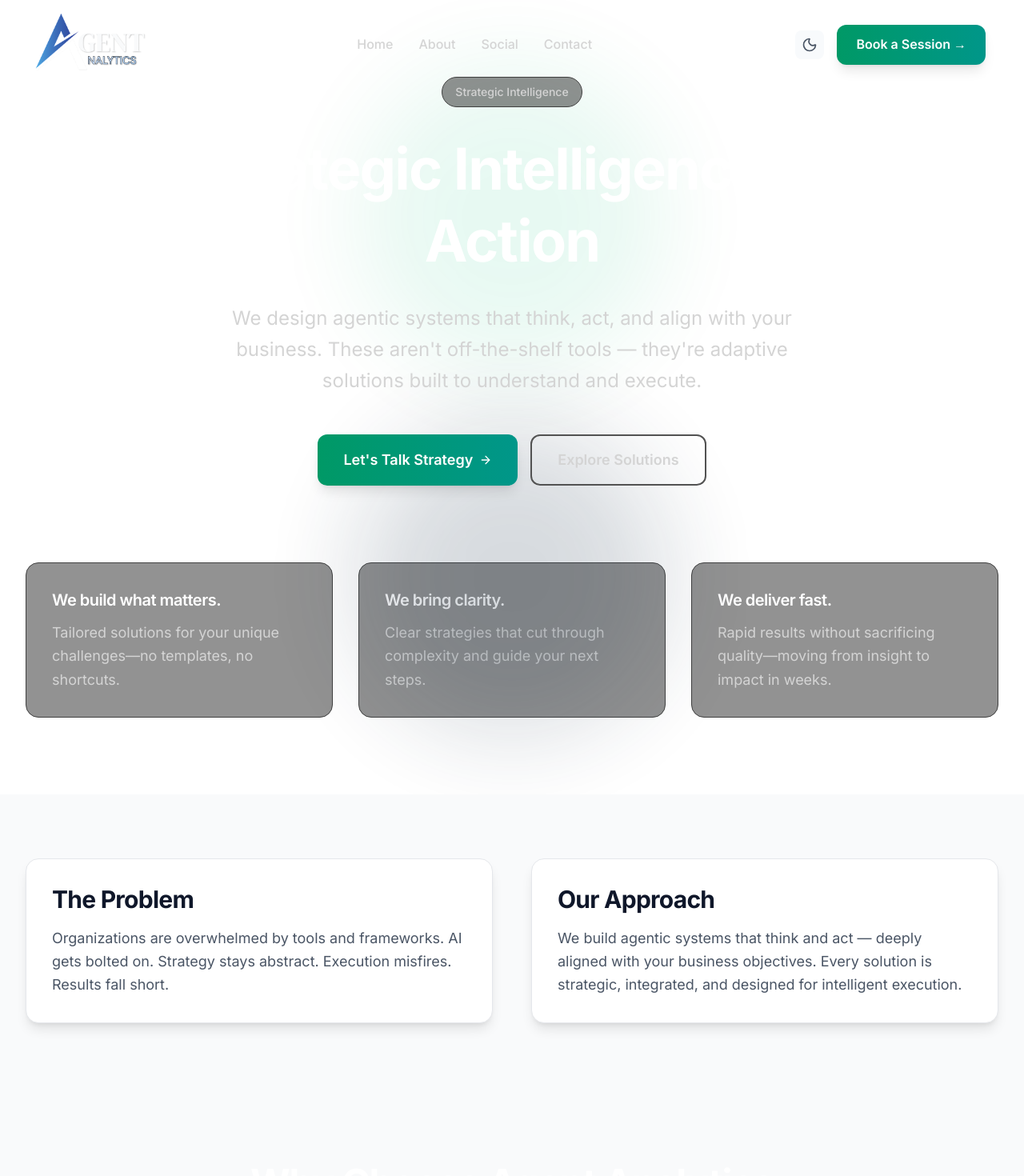
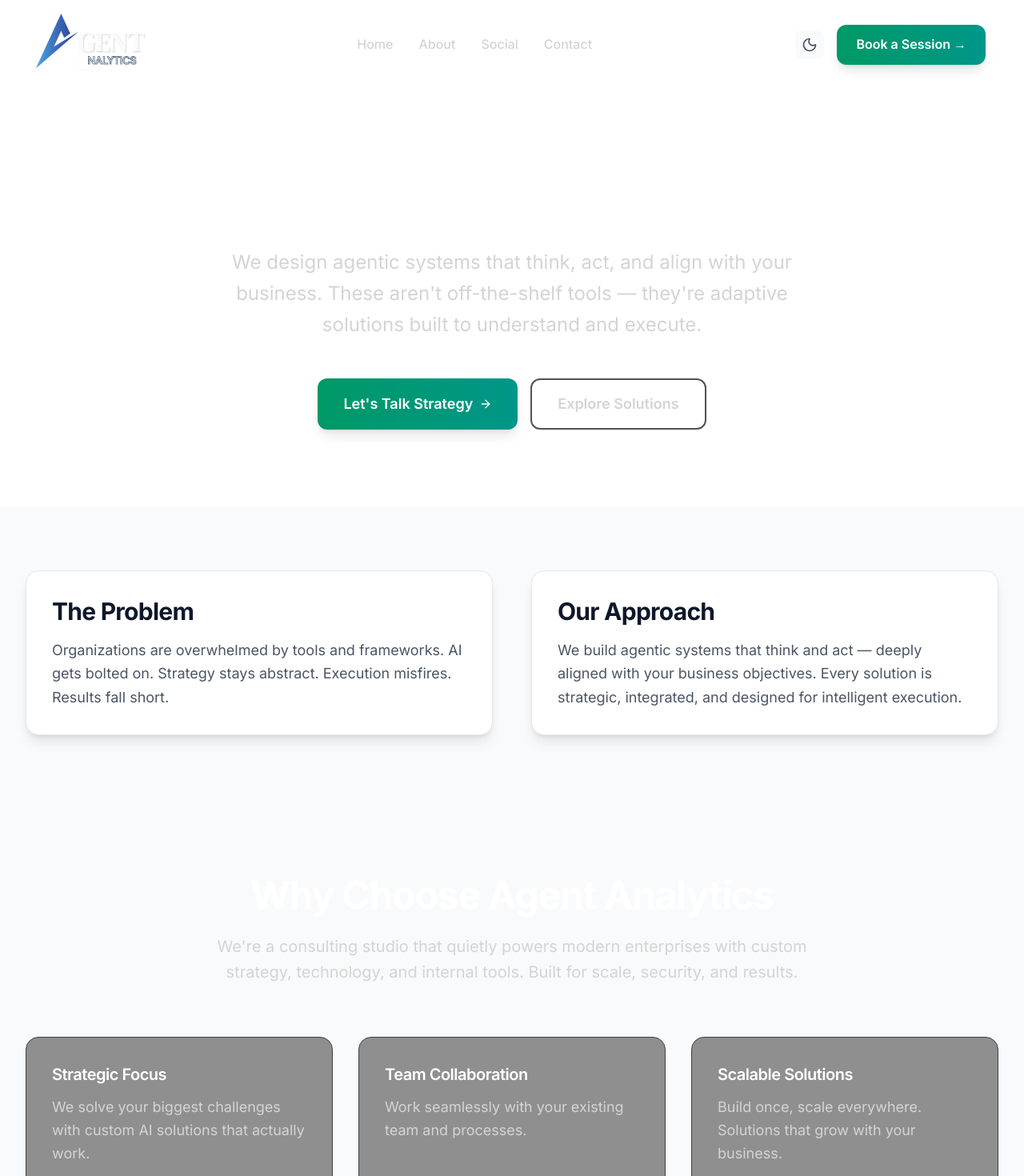
Before and after one commit to AgentAnalytics-ai/agent-analytics-site, a Next.js app: page / in a window 1280 px wide. Shown: the top 1470 px of the page at 80% size. Built offline with nearby package versions, Linux system fonts and the light colour scheme.

Commit message:
fix: Remove Azure jargon, simplify UI, remove clutter for professional look

```diff
--- a/src/components/home/Hero.tsx
+++ b/src/components/home/Hero.tsx
@@ -1,7 +1,7 @@
 'use client';
 
 import React from 'react';
-import { motion, useScroll, useTransform } from 'framer-motion';
+import { motion } from 'framer-motion';
 import { Container } from '../ui/Container';
 import { Section } from '../ui/Section';
 import Button from '../ui/Button';
@@ -17,10 +17,6 @@ export default function Hero({
   primaryCTA: string;
   secondaryCTA: string;
 }) {
-  const { scrollYProgress } = useScroll();
-  const y = useTransform(scrollYProgress, [0, 1], ['0%', '50%']);
-  const opacity = useTransform(scrollYProgress, [0, 0.5], [1, 0]);
-
   const handleCalendlyClick = () => {
     if (typeof window !== 'undefined' && (window as any).Calendly) {
       (window as any).Calendly.initPopupWidget({
@@ -30,30 +26,14 @@ export default function Hero({
   };
 
   return (
-    <Section spacing="xl" className="relative overflow-hidden">
-      {/* Background Elements */}
-      <div className="absolute inset-0">
-        <div className="absolute top-20 left-1/2 transform -translate-x-1/2 w-96 h-96 bg-emerald-500/10 rounded-full blur-3xl animate-pulse"></div>
-        <div className="absolute bottom-20 left-1/2 transform -translate-x-1/2 w-96 h-96 bg-slate-700/20 rounded-full blur-3xl animate-pulse animation-delay-4000"></div>
-      </div>
-
+    <Section spacing="xl" className="relative">
       <Container className="relative z-10">
         <div className="max-w-4xl mx-auto text-center">
-          {/* Badge */}
-          <motion.div
-            initial={{ opacity: 0, y: 20 }}
-            animate={{ opacity: 1, y: 0 }}
-            transition={{ duration: 0.6 }}
-            className="inline-flex items-center px-4 py-2 bg-neutral-800/50 border border-neutral-700 rounded-full text-sm font-medium text-neutral-300 mb-8"
-          >
-            Strategic Intelligence
-          </motion.div>
-
           {/* Main Heading */}
           <motion.h1
             initial={{ opacity: 0, y: 20 }}
             animate={{ opacity: 1, y: 0 }}
-            transition={{ duration: 0.6, delay: 0.1 }}
+            transition={{ duration: 0.6 }}
             className="text-5xl md:text-6xl lg:text-7xl font-bold text-white mb-8 leading-tight"
           >
             {title}
@@ -63,7 +43,7 @@ export default function Hero({
           <motion.p
             initial={{ opacity: 0, y: 20 }}
             animate={{ opacity: 1, y: 0 }}
-            transition={{ duration: 0.6, delay: 0.2 }}
+            transition={{ duration: 0.6, delay: 0.1 }}
             className="text-xl md:text-2xl text-neutral-300 mb-12 max-w-3xl mx-auto leading-relaxed"
           >
             {subtitle}
@@ -73,7 +53,7 @@ export default function Hero({
           <motion.div
             initial={{ opacity: 0, y: 20 }}
             animate={{ opacity: 1, y: 0 }}
-            transition={{ duration: 0.6, delay: 0.3 }}
+            transition={{ duration: 0.6, delay: 0.2 }}
             className="flex flex-col sm:flex-row gap-4 justify-center"
           >
             <Button
@@ -96,44 +76,6 @@ export default function Hero({
           </motion.div>
         </div>
       </Container>
-
-      {/* How We Work Section */}
-      <Container className="mt-24">
-        <div className="grid md:grid-cols-3 gap-8">
-          <motion.div
-            initial={{ opacity: 0, y: 20 }}
-            whileInView={{ opacity: 1, y: 0 }}
-            viewport={{ once: true }}
-            transition={{ duration: 0.6 }}
-            className="bg-neutral-800/50 rounded-2xl p-8 border border-neutral-700 hover:border-neutral-600 transition-all duration-300 hover:bg-neutral-800/70"
-          >
-            <h3 className="text-xl font-semibold text-white mb-3">We build what matters.</h3>
-            <p className="text-neutral-300">Tailored solutions for your unique challenges—no templates, no shortcuts.</p>
-          </motion.div>
-
-          <motion.div
-            initial={{ opacity: 0, y: 20 }}
-            whileInView={{ opacity: 1, y: 0 }}
-            viewport={{ once: true }}
-            transition={{ duration: 0.6, delay: 0.1 }}
-            className="bg-neutral-800/50 rounded-2xl p-8 border border-neutral-700 hover:border-neutral-600 transition-all duration-300 hover:bg-neutral-800/70"
-          >
-            <h3 className="text-xl font-semibold text-white mb-3">We bring clarity.</h3>
-            <p className="text-neutral-300">Clear strategies that cut through complexity and guide your next steps.</p>
-          </motion.div>
-
-          <motion.div
-            initial={{ opacity: 0, y: 20 }}
-            whileInView={{ opacity: 1, y: 0 }}
-            viewport={{ once: true }}
-            transition={{ duration: 0.6, delay: 0.2 }}
-            className="bg-neutral-800/50 rounded-2xl p-8 border border-neutral-700 hover:border-neutral-600 transition-all duration-300 hover:bg-neutral-800/70"
-          >
-            <h3 className="text-xl font-semibold text-white mb-3">We deliver fast.</h3>
-            <p className="text-neutral-300">Rapid results without sacrificing quality—moving from insight to impact in weeks.</p>
-          </motion.div>
-        </div>
-      </Container>
     </Section>
   );
 }
--- a/src/components/home/WhoWeAre.tsx
+++ b/src/components/home/WhoWeAre.tsx
@@ -7,24 +7,24 @@ import { Section } from '../ui/Section';
 
 const features = [
   {
-    title: 'Enterprise Security',
-    description: 'Built on Microsoft Azure with enterprise-grade security and compliance.',
+    title: 'Strategic Focus',
+    description: 'We solve your biggest challenges with custom AI solutions that actually work.',
   },
   {
-    title: 'Team Integration',
-    description: 'Seamlessly integrate with your existing workflows and team structures.',
+    title: 'Team Collaboration',
+    description: 'Work seamlessly with your existing team and processes.',
   },
   {
-    title: 'Global Scale',
-    description: 'Deploy solutions that scale with your business across multiple regions.',
+    title: 'Scalable Solutions',
+    description: 'Build once, scale everywhere. Solutions that grow with your business.',
   },
   {
     title: 'Proven Results',
-    description: 'Track record of delivering measurable ROI and business transformation.',
+    description: 'Track record of delivering real business impact and measurable ROI.',
   },
   {
-    title: 'Continuous Optimization',
-    description: 'Ongoing analytics and refinement to maximize performance.',
+    title: 'Continuous Improvement',
+    description: 'We don\'t just build it—we optimize it for maximum performance.',
   },
 ];
 
```
